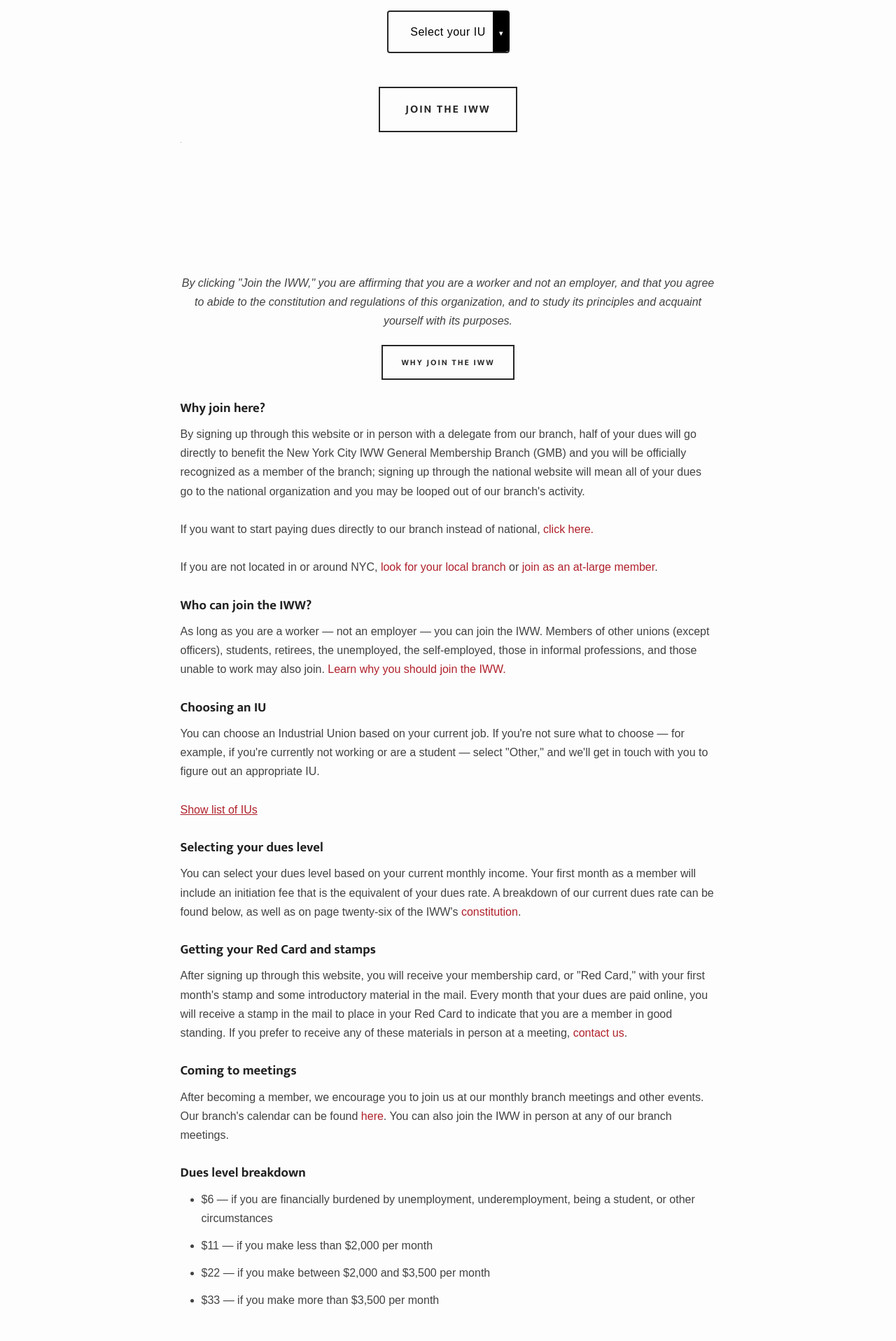
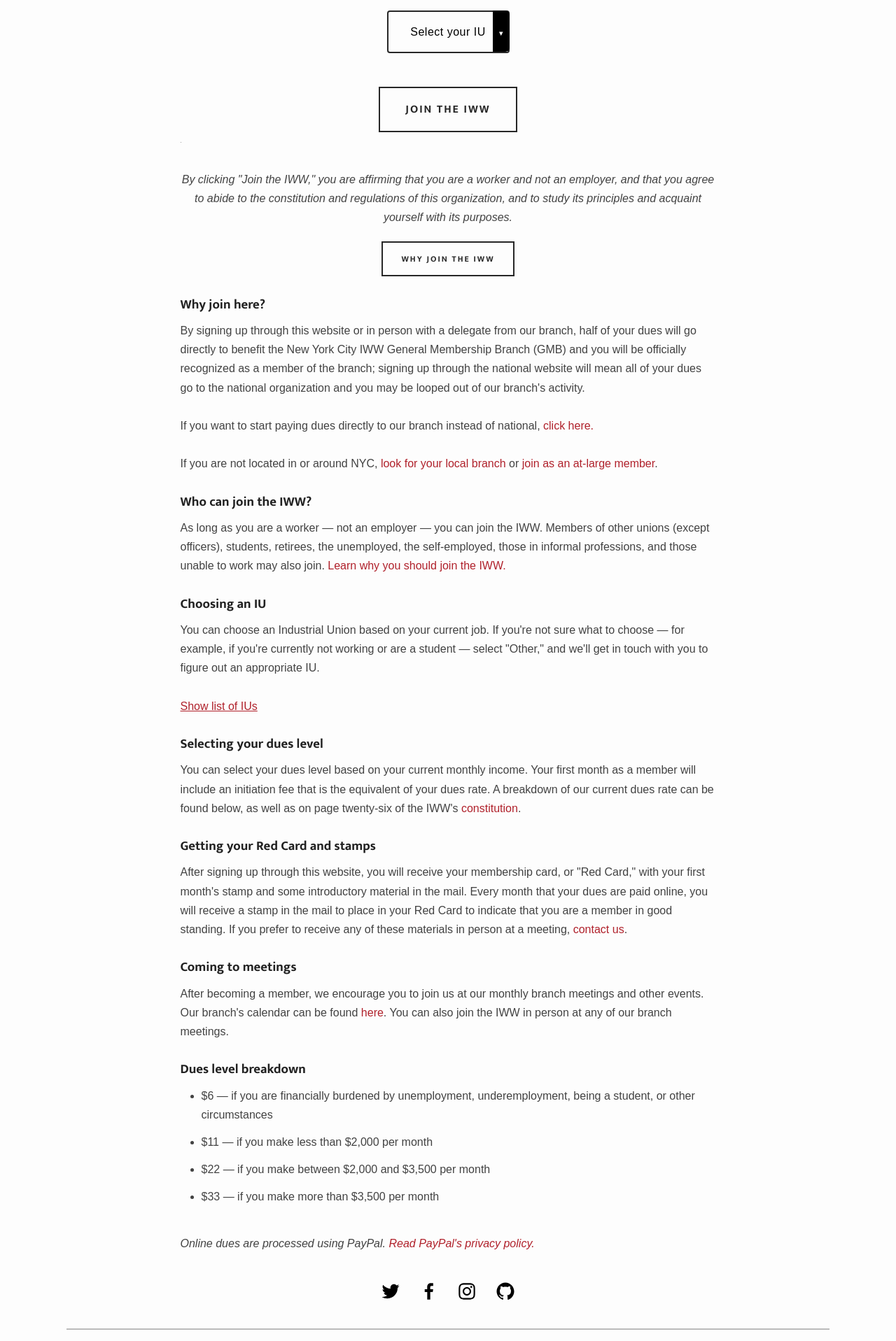
Before and after one commit to vancouveriww/vancouveriww.github.io, a Jekyll site: the page built from join.html, in a window 1280 px wide. Shown: the part 1475-3392 px from the top of the page at 70% size. Built offline with Jekyll 4.4.1, drawn with Linux system fonts in a browser that asks for light colours; some web fonts are replaced; Markdown is read by kramdown in place of the engine named in the settings.

Commit message:
Update join.html

```diff
--- a/join.html
+++ b/join.html
@@ -6,7 +6,7 @@
 ---
 <h3 style="text-align:center;font-weight:700;font-size:25px;"><em>The IWW is a union for all workers — One Big Union!<br>
 Join the NYC General Membership Branch today!</em></h3><br>
-<form action="https://www.paypal.com/cgi-bin/webscr" method="post" class="pp-sub join" onsubmit="setDues()" style="height:1050px !important;">
+<form action="https://www.paypal.com/cgi-bin/webscr" method="post" class="pp-sub join" onsubmit="setDues()">
 <input type="hidden" name="custom" value="Joined">
 <input type="hidden" name="notify_url" value="https://wobblycity.us16.list-manage.com/subscribe/paypal-ipn?u=b5aacdc67328813578df54304&id=232e15e038">
 <input type="hidden" name="reattempt" value="1">
```
